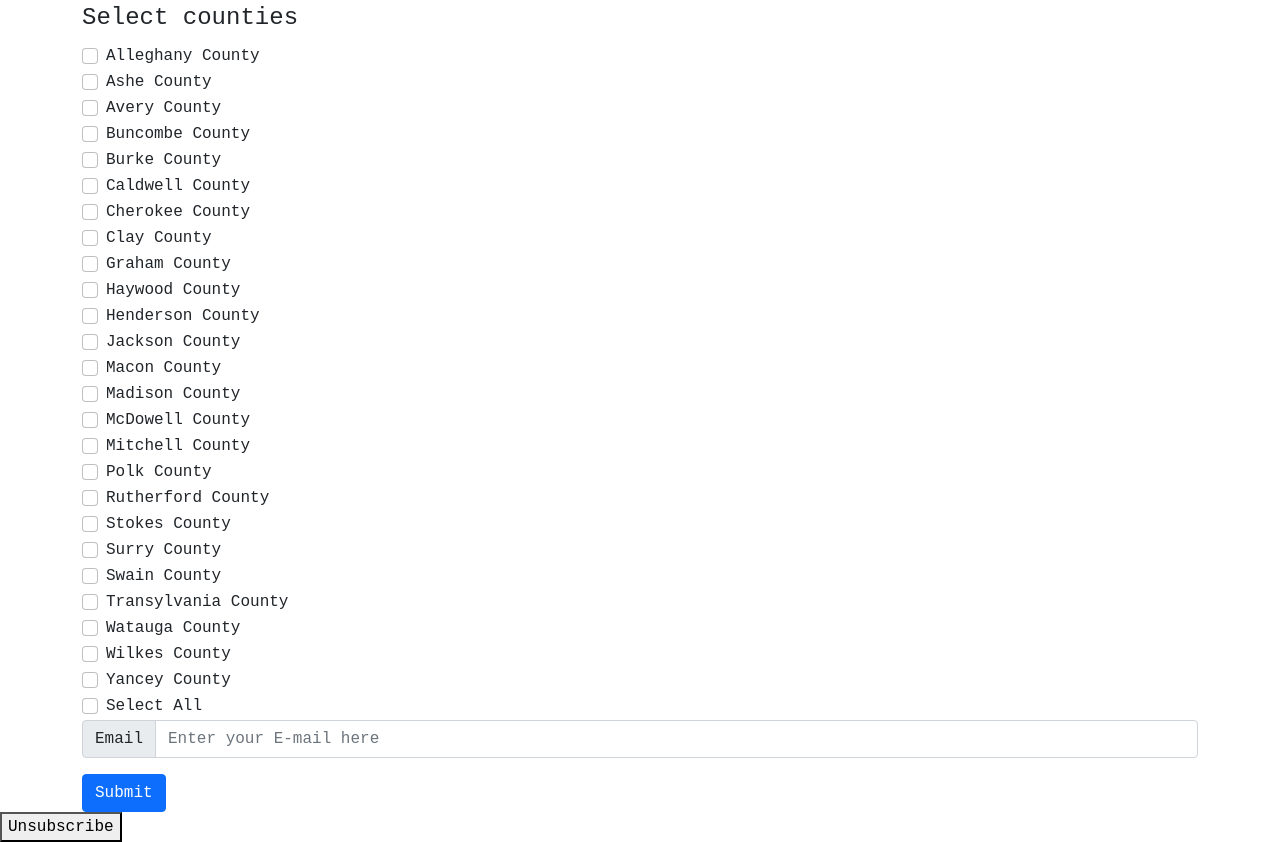
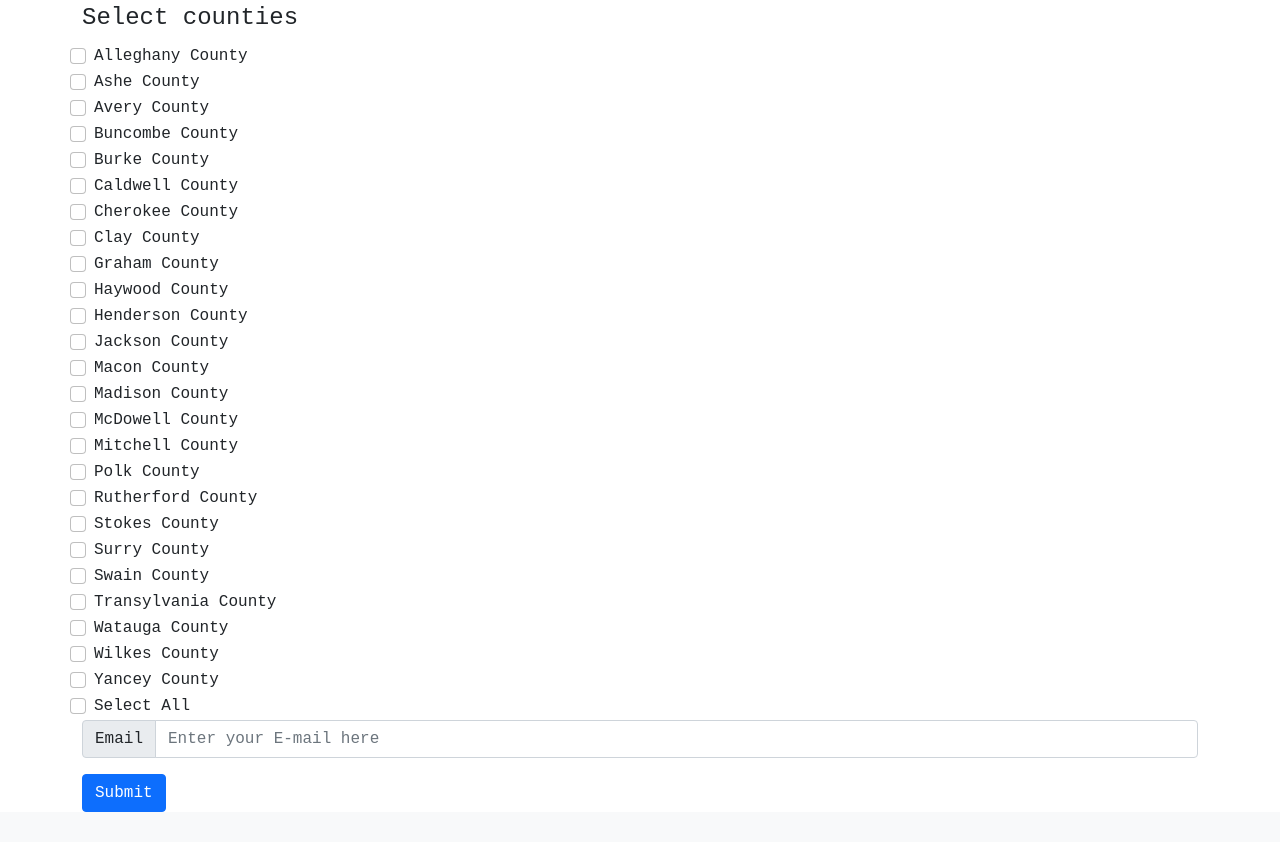
Before and after one commit to tsmit317/Flask-Stocking-Email, a Flask app: page /home in a window 1280 px wide. Shown: the part 56-898 px from the top of the page. After the commit the page ends 868 px from the top, so only its background shows below. Run offline with Flask 2, Linux system fonts and the light colour scheme.

Commit message:
Removed unsubscribe button. Added divs.

```diff
--- a/troutstocking/templates/home.html
+++ b/troutstocking/templates/home.html
@@ -19,6 +19,7 @@
     }
   }
 </script>
+
 <div class="flash_container">
   {% with messages = get_flashed_messages(with_categories = true) %}
     {% if messages %}
@@ -37,36 +38,43 @@
       <fieldset>
         <legend>Select counties</legend>
 
+        <div class="col">
           {% for county in counties %}
-
+          <div class="row">
             <div class="form-check">
               <input class="form-check-input" name="counties" type="checkbox" value="{{county}}" id="flexCheckDefault">
               <label class="form-check-label" for="flexCheckDefault">
                 {{county}}
               </label>
             </div>
+          </div>
           {% endfor %}
 
+          <div class="row">
             <div class="form-check">
-          <input class="form-check-input" type="checkbox" value="{{county}}" id="flexCheckDefault" onclick="selectAllCheckbox(this)" autocomplete="off" >
+              <input class="form-check-input" type="checkbox" value="{{county}}" id="flexCheckDefault"
+                onclick="selectAllCheckbox(this)" autocomplete="off">
               <label class="form-check-label" for="flexCheckDefault">
                 Select All
               </label>
             </div>
+          </div>
 
+          <div class="row">
             <div class="input-group mb-3">
               <span class="input-group-text" id="basic-addon1">Email</span>
-          <input type="text" class="form-control" name="email" placeholder="Enter your E-mail here" aria-label="Email" aria-describedby="basic-addon1" required>
+              <input type="text" class="form-control" name="email" placeholder="Enter your E-mail here" aria-label="Email"
+                aria-describedby="basic-addon1" required>
+            </div>
           </div>
 
+        </div>
         <button type="submit" class="btn btn-primary">Submit</button>
 
       </fieldset>
     </div>
+  </form>
+</div>
 
 
-  </form>
-</div>
-  <a class="unsubscribe" type="button" href="{{ url_for('unsubscribe') }}"><button>Unsubscribe</button></a>
-
 {% endblock body %}
```
Lines whose indentation alone changed are shown as unchanged.
